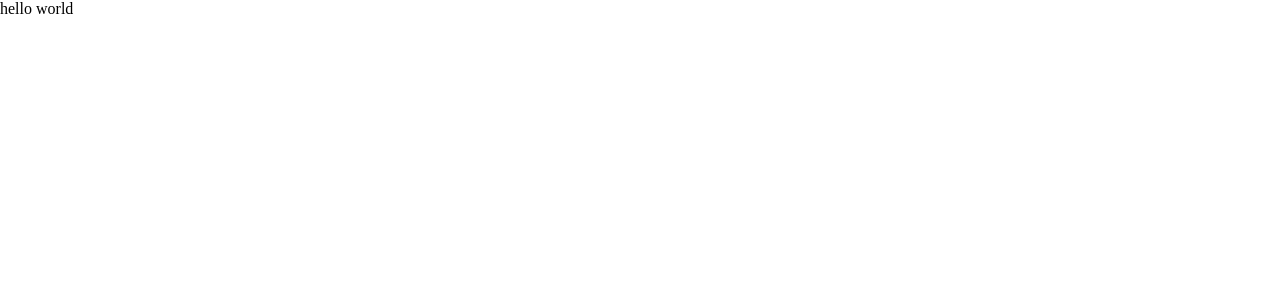
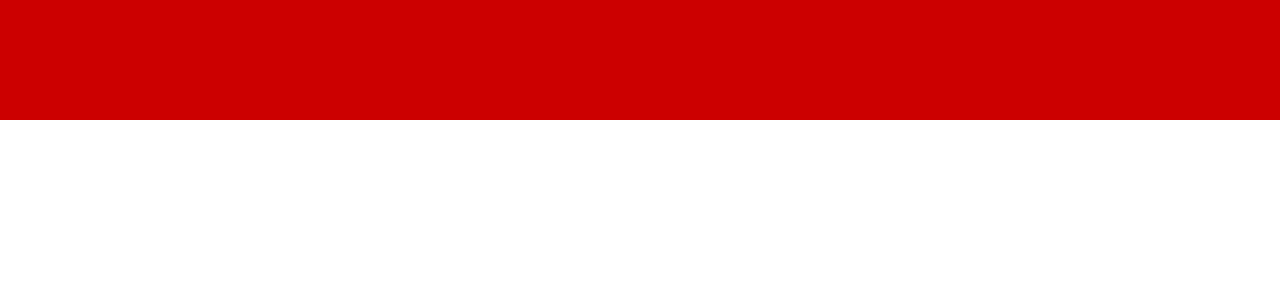
Before and after one commit to lucasnetwork/pokedex, a React (Create React App) app in the folder frontend/: page / in a window 1280 px wide. Shown: the top 300 px of the page. Built offline with nearby package versions, Linux system fonts and the light colour scheme.

Commit message:
add initial header

```diff
--- a/frontend/package.json
+++ b/frontend/package.json
@@ -12,6 +12,7 @@
     "@types/react-dom": "^17.0.11",
     "react": "^17.0.2",
     "react-dom": "^17.0.2",
+    "react-router-dom": "6",
     "react-scripts": "5.0.0",
     "styled-components": "^5.3.3",
     "typescript": "^4.5.5",
--- a/frontend/src/App.tsx
+++ b/frontend/src/App.tsx
@@ -1,13 +1,15 @@
 import GlobalStyles from "./theme/globalStyles";
-
+import Header from "./components/Header";
+import { ThemeProvider } from "styled-components";
+import light from "./theme/light";
 function App() {
   return (
-    <>
+    <ThemeProvider theme={light}>
       <GlobalStyles />
       <div className="App">
-        <p>hello world</p>
+        <Header />
       </div>
-    </>
+    </ThemeProvider>
   );
 }
 
--- /dev/null
+++ b/frontend/src/components/Header/index.tsx
@@ -0,0 +1,5 @@
+import Container from "./styles";
+
+const Header = () => <Container />;
+
+export default Header;
--- /dev/null
+++ b/frontend/src/components/Header/styles.ts
@@ -0,0 +1,8 @@
+import styled from "styled-components";
+
+export default styled.header`
+  width: 100%;
+  height: 7.5rem;
+
+  background-color: ${({ theme }) => theme.background.primary};
+`;
--- a/frontend/src/index.tsx
+++ b/frontend/src/index.tsx
@@ -1,7 +1,6 @@
 import React from "react";
 import ReactDOM from "react-dom";
 import App from "./App";
-import reportWebVitals from "./reportWebVitals";
 
 ReactDOM.render(
   <React.StrictMode>
@@ -9,8 +8,3 @@ ReactDOM.render(
   </React.StrictMode>,
   document.getElementById("root")
 );
-
-// If you want to start measuring performance in your app, pass a function
-// to log results (for example: reportWebVitals(console.log))
-// or send to an analytics endpoint. Learn more: https://bit.ly/CRA-vitals
-reportWebVitals();
--- a/frontend/src/reportWebVitals.ts
+++ /dev/null
@@ -1,15 +0,0 @@
-import { ReportHandler } from "web-vitals";
-
-const reportWebVitals = (onPerfEntry?: ReportHandler) => {
-  if (onPerfEntry && onPerfEntry instanceof Function) {
-    import("web-vitals").then(({ getCLS, getFID, getFCP, getLCP, getTTFB }) => {
-      getCLS(onPerfEntry);
-      getFID(onPerfEntry);
-      getFCP(onPerfEntry);
-      getLCP(onPerfEntry);
-      getTTFB(onPerfEntry);
-    });
-  }
-};
-
-export default reportWebVitals;
--- /dev/null
+++ b/frontend/src/theme/light.ts
@@ -0,0 +1,5 @@
+export default {
+  background: {
+    primary: "#CC0000",
+  },
+};
```
Also changed, not shown: frontend/src/setupTests.ts (deleted, +0 -5 lines), frontend/src/styled-components.d.ts (added, +11 -0 lines), 1 other file (tests, documents, lock files or other folders).
